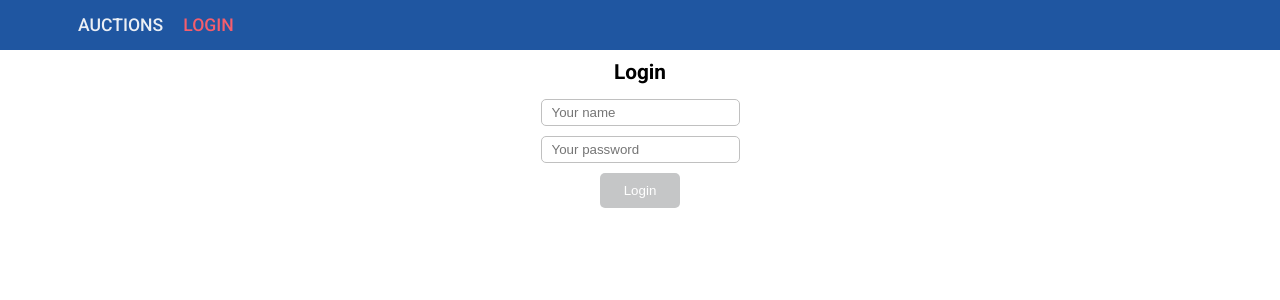
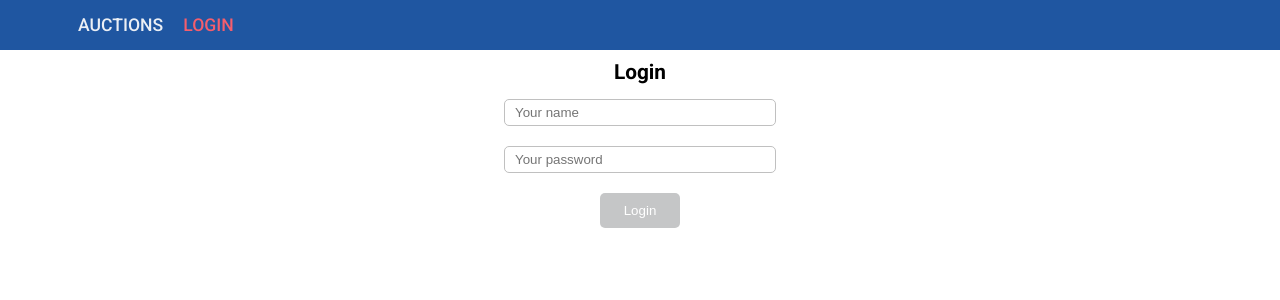
Before and after one commit to Vitalii-RD/auction-frontend, an Angular app: page /login in a window 1280 px wide. Shown: the top 300 px of the page. Built offline with nearby package versions, Linux system fonts and the light colour scheme; what ngx-cookie-service would draw is missing.

Commit message:
change styles for input on login page

```diff
--- a/src/app/authentication-page/authentication-page.component.scss
+++ b/src/app/authentication-page/authentication-page.component.scss
@@ -20,6 +20,8 @@
 
 input {
   max-width: 500px;
+  min-width: 250px;
+  margin-bottom: 20px;
 }
 
 .form__send:disabled {
```
